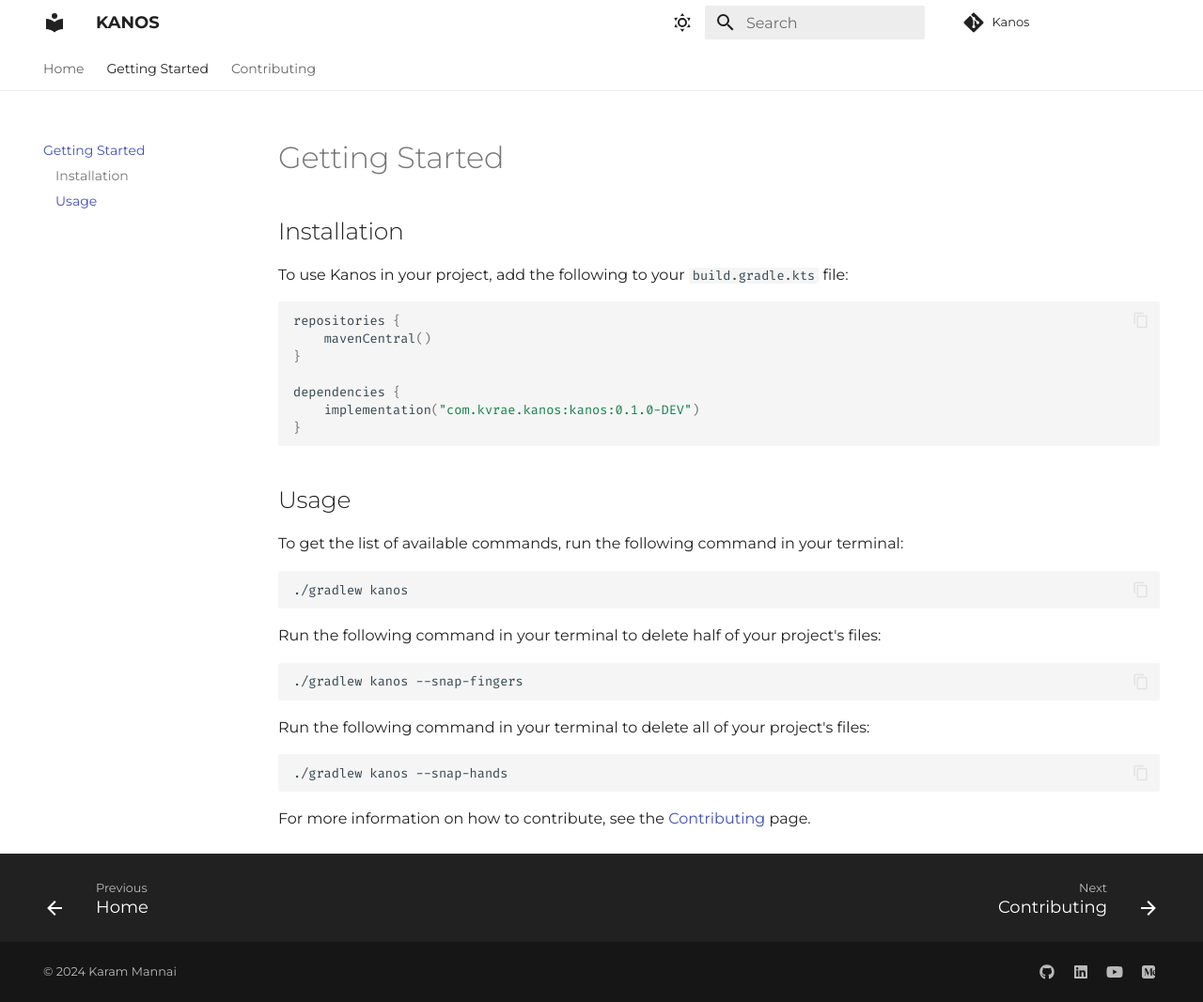
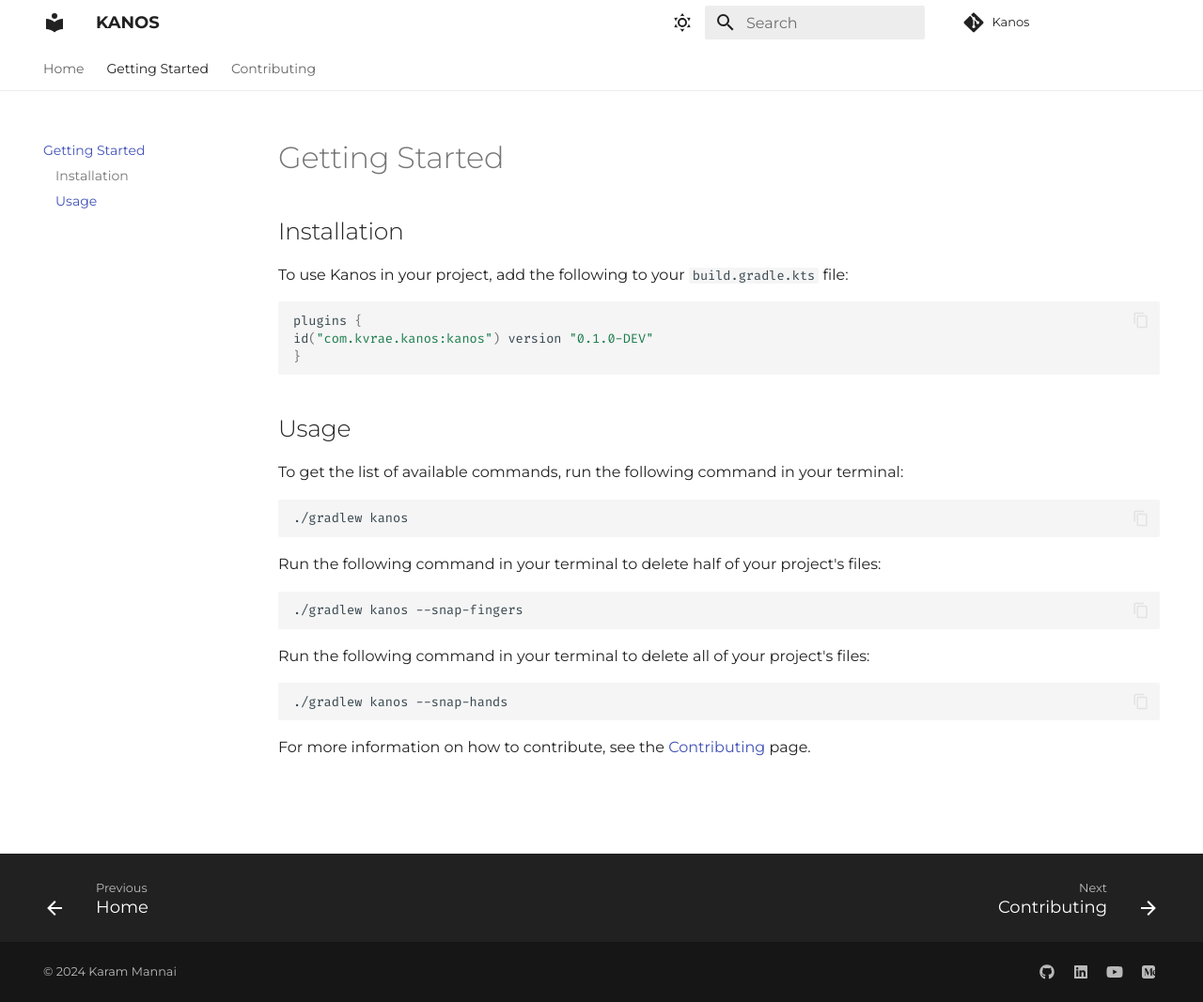
Before and after one commit to KvRae/kanos, an MkDocs documentation site: the page built from docs/getting_started.md, in a window 1280 px wide and 1067 px high. Shown: the whole window at 94% size. Built offline with MkDocs 1.6.1 and Material for MkDocs 9.7.7, drawn with Linux system fonts in a browser that asks for light colours; comment, search, counter and statistics services are not loaded.

Commit message:
Update getting_started.md

````diff
--- a/docs/getting_started.md
+++ b/docs/getting_started.md
@@ -6,12 +6,8 @@
 To use Kanos in your project, add the following to your `build.gradle.kts` file:
 
 ```kotlin
-repositories {
-    mavenCentral()
-}
-
-dependencies {
-    implementation("com.kvrae.kanos:kanos:0.1.0-DEV")
+plugins {
+id("com.kvrae.kanos:kanos") version "0.1.0-DEV"
 }
 ```
 
````
